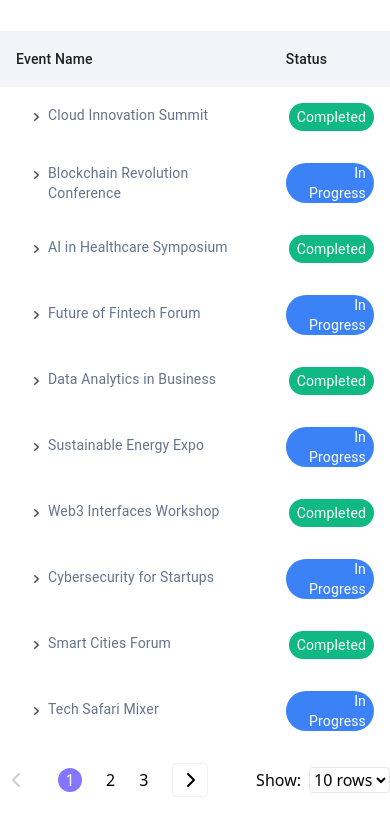
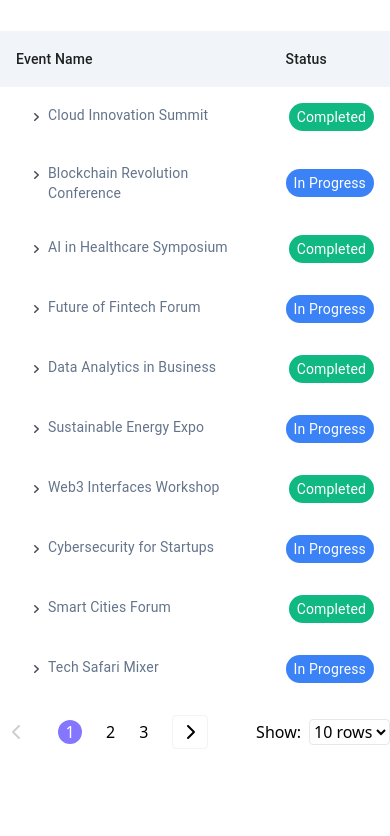
Before and after one commit to modesayo/alphatwelve, a Next.js app: page / in a window 390 px wide. Shown: the part 1515-2351 px from the top of the page. Built offline with nearby package versions, Linux system fonts and the light colour scheme.

Commit message:
Your commit message here

```diff
--- a/app/globals.css
+++ b/app/globals.css
@@ -40,8 +40,9 @@
     }
     .gress{
       background-color: #3B82F6 !important;
-      height: 40px !important;
       color: #FFFFFF;
+      white-space: nowrap; /* Prevents text from wrapping */
+      overflow: hidden;
 
     }
     #myChart {
```
